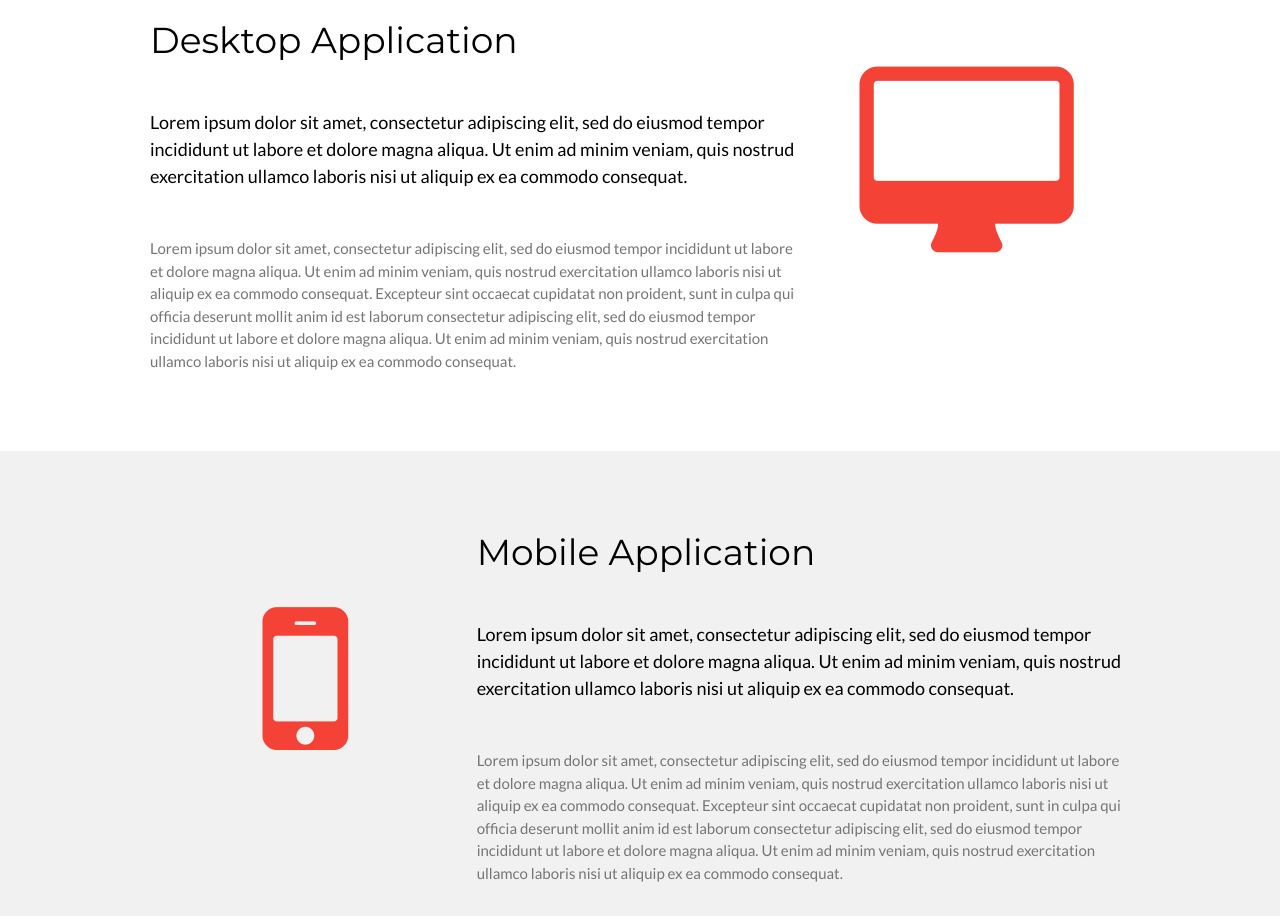
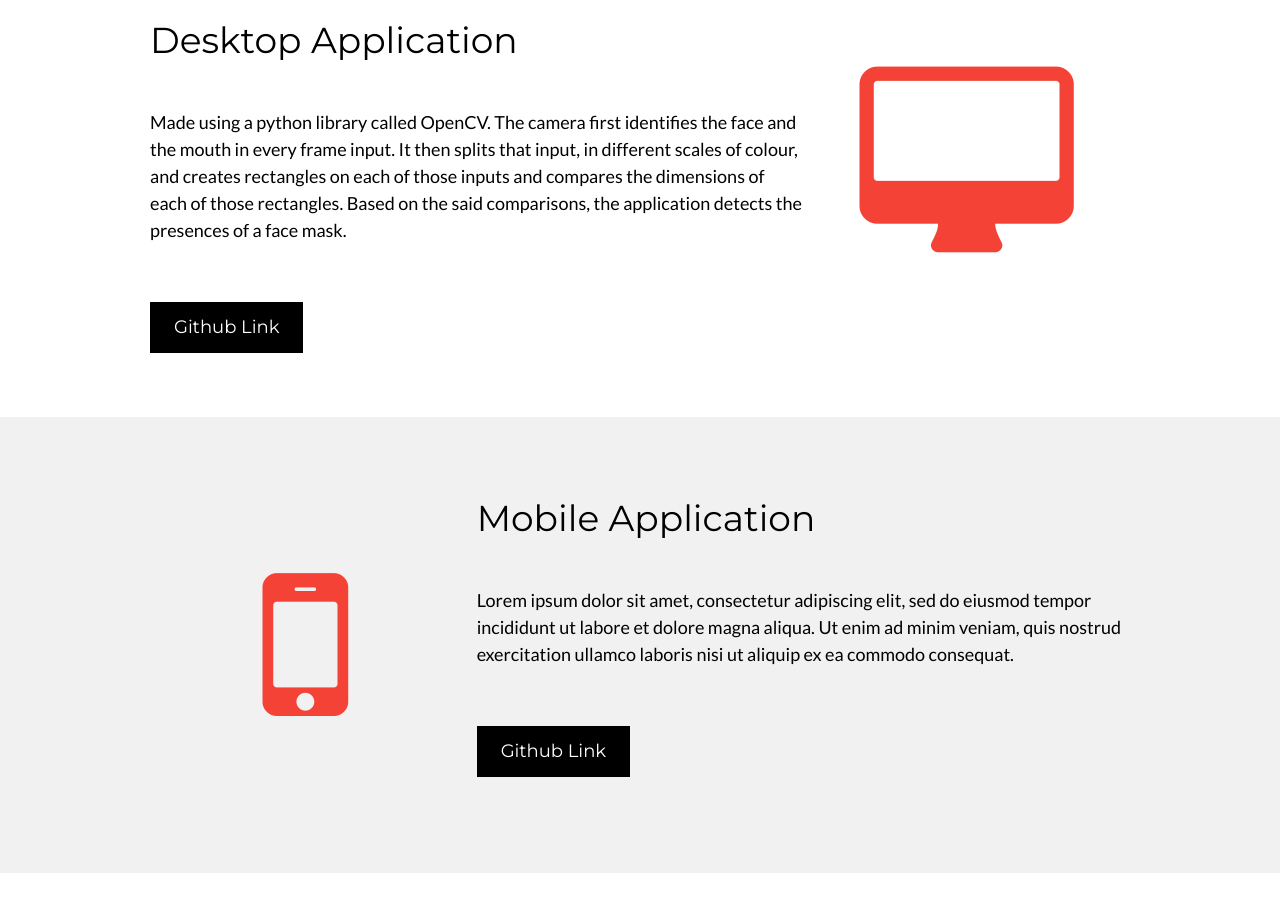
Before and after one commit to cdnhOak/cdnhOak.github.io, a plain HTML site: page index.html in a window 1280 px wide. Shown: the part 864-1780 px from the top of the page. Drawn offline with nearby package versions, Linux system fonts and the light colour scheme.

Commit message:
Update index.html

```diff
--- a/index.html
+++ b/index.html
@@ -48,11 +48,10 @@ body,h1,h2,h3,h4,h5,h6 {font-family: "Lato", sans-serif}
   <div class="w3-content">
     <div class="w3-twothird">
       <h1>Desktop Application</h1>
-      <h5 class="w3-padding-32">Lorem ipsum dolor sit amet, consectetur adipiscing elit, sed do eiusmod tempor incididunt ut labore et dolore magna aliqua. Ut enim ad minim veniam, quis nostrud exercitation ullamco laboris nisi ut aliquip ex ea commodo consequat.</h5>
+      <h5 class="w3-padding-32">Made using a python library called OpenCV. The camera first identifies the face and the mouth in every frame input. It then splits that input, in different scales of colour, and creates rectangles on each of those inputs and compares the dimensions of each of those rectangles. Based on the said comparisons, the application detects the presences of a face mask.</h5>
 
-      <p class="w3-text-grey">Lorem ipsum dolor sit amet, consectetur adipiscing elit, sed do eiusmod tempor incididunt ut labore et dolore magna aliqua. Ut enim ad minim veniam, quis nostrud exercitation ullamco laboris nisi ut aliquip ex ea commodo consequat. Excepteur sint
-        occaecat cupidatat non proident, sunt in culpa qui officia deserunt mollit anim id est laborum consectetur adipiscing elit, sed do eiusmod tempor incididunt ut labore et dolore magna aliqua. Ut enim ad minim veniam, quis nostrud exercitation ullamco
-        laboris nisi ut aliquip ex ea commodo consequat.</p>
+      <a href=""><button class="w3-button w3-black w3-padding-large w3-large w3-margin-top">Github Link</button></a>
+
     </div>
 
     <div class="w3-third w3-center">
@@ -72,9 +71,7 @@ body,h1,h2,h3,h4,h5,h6 {font-family: "Lato", sans-serif}
       <h1>Mobile Application</h1>
       <h5 class="w3-padding-32">Lorem ipsum dolor sit amet, consectetur adipiscing elit, sed do eiusmod tempor incididunt ut labore et dolore magna aliqua. Ut enim ad minim veniam, quis nostrud exercitation ullamco laboris nisi ut aliquip ex ea commodo consequat.</h5>
 
-      <p class="w3-text-grey">Lorem ipsum dolor sit amet, consectetur adipiscing elit, sed do eiusmod tempor incididunt ut labore et dolore magna aliqua. Ut enim ad minim veniam, quis nostrud exercitation ullamco laboris nisi ut aliquip ex ea commodo consequat. Excepteur sint
-        occaecat cupidatat non proident, sunt in culpa qui officia deserunt mollit anim id est laborum consectetur adipiscing elit, sed do eiusmod tempor incididunt ut labore et dolore magna aliqua. Ut enim ad minim veniam, quis nostrud exercitation ullamco
-        laboris nisi ut aliquip ex ea commodo consequat.</p>
+      <a href=""><button class="w3-button w3-black w3-padding-large w3-large w3-margin-top">Github Link</button></a>
     </div>
   </div>
 </div>
```
